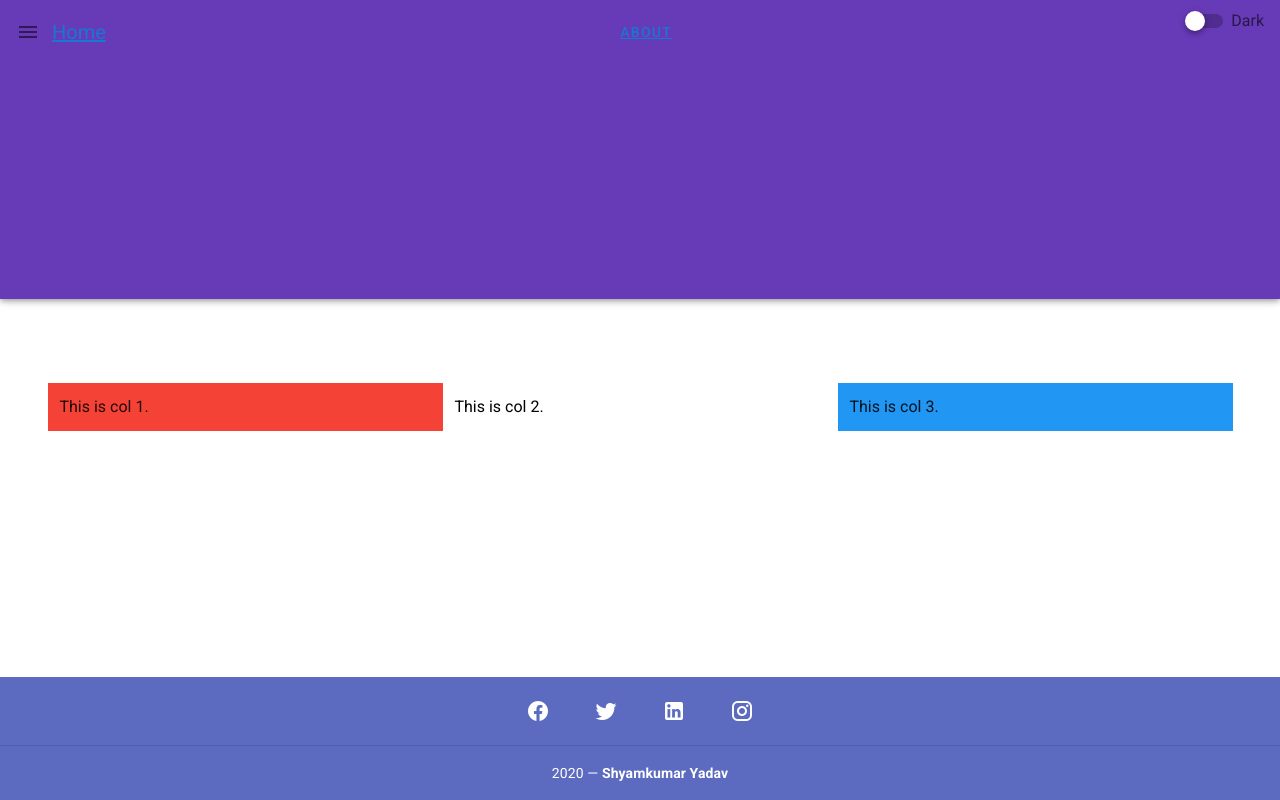
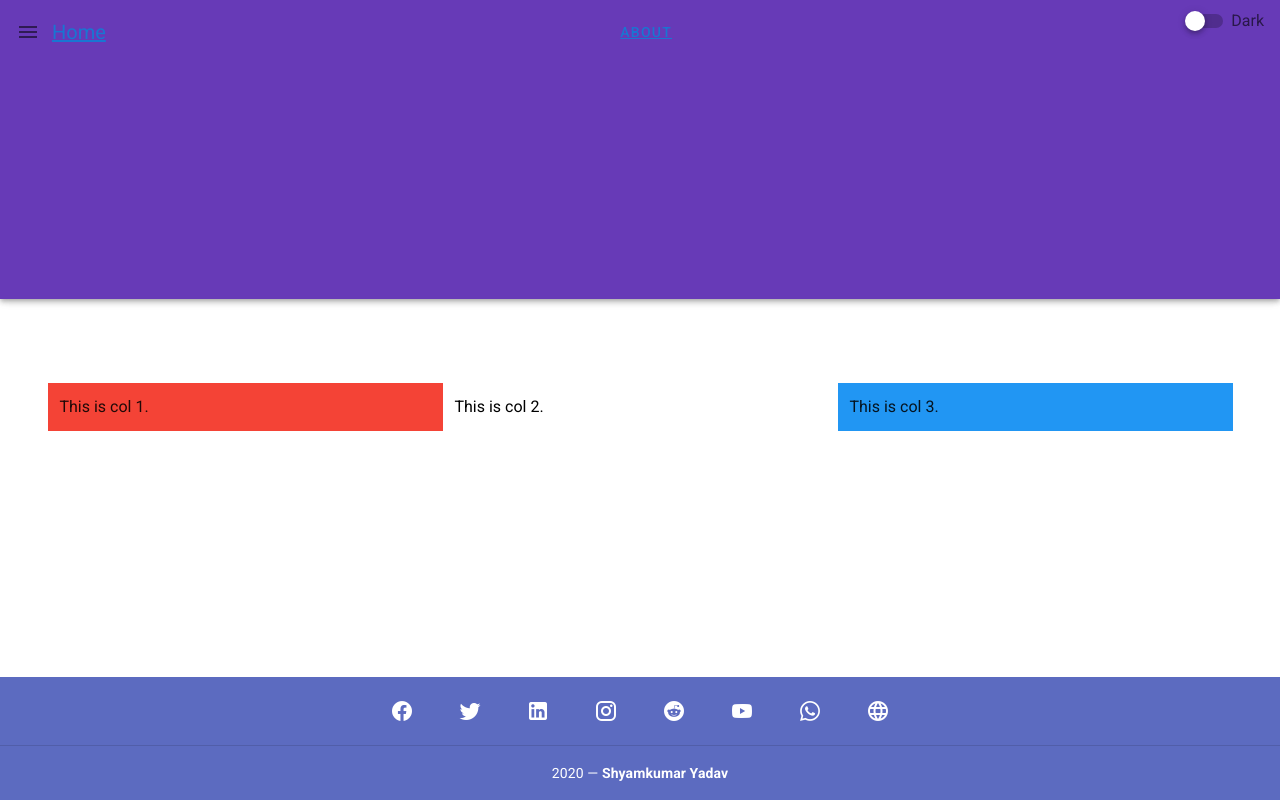
Before and after one commit to shyamkumaryadav/view, a Vue app: page / in a window 1280 px wide. Built offline with nearby package versions, Linux system fonts and the light colour scheme.

Commit message:
add some icon

```diff
--- a/src/App.vue
+++ b/src/App.vue
@@ -107,7 +107,16 @@ export default {
       { title: "Home", icon: "mdi-view-dashboard" },
       { title: "About", icon: "mdi-forum" },
     ],
-    icons: ["mdi-facebook", "mdi-twitter", "mdi-linkedin", "mdi-instagram"],
+    icons: [
+      "mdi-facebook",
+      "mdi-twitter",
+      "mdi-linkedin",
+      "mdi-instagram",
+      "mdi-reddit",
+      "mdi-youtube",
+      "mdi-whatsapp",
+      "mdi-web",
+    ],
   }),
 
   watch: {
```
